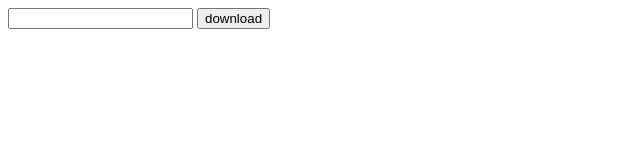
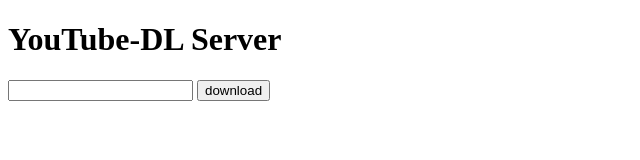
Before and after one commit to song940/youtube-dl-server, a website with bundled scripts: page index.html in a window 1280 px wide. Shown: the whole page, without its empty margins (0-640 px from the left). Built offline with nearby package versions, Linux system fonts and the light colour scheme.

Commit message:
add titile

```diff
--- a/index.html
+++ b/index.html
@@ -10,6 +10,7 @@
 </head>
 
 <body>
+  <h1>YouTube-DL Server</h1>
   <form id="form" class="form" type="json" action="https://api.lsong.me/youtube-dl" >
     <input type="text" name="url" required >
     <button class="button button-primary button-block" type="submit">download</button>
```
